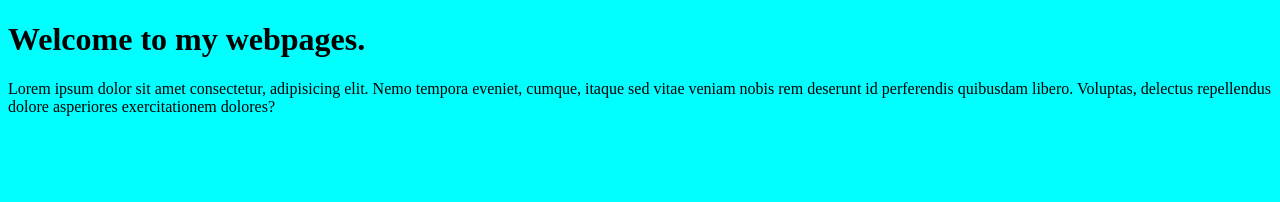
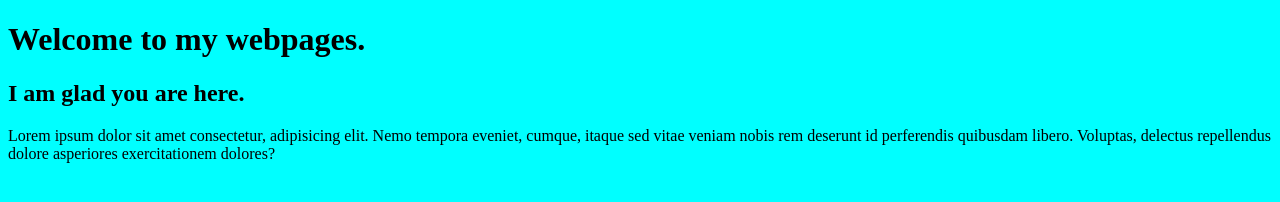
Before and after one commit to Nakia817/Git-practice, a plain HTML site: page index.html in a window 1280 px wide. Drawn offline with Linux system fonts and the light colour scheme.

Commit message:
adding my project files

```diff
--- a/index.html
+++ b/index.html
@@ -16,6 +16,7 @@
 </head>
 <body style = "background-color: brown;">
     <h1>Welcome to my webpages.</h1>
+    <h2>I am glad you are here.</h2>
     <p>Lorem ipsum dolor sit amet consectetur, adipisicing elit. Nemo tempora eveniet, cumque, itaque sed vitae veniam nobis rem deserunt id perferendis quibusdam libero. Voluptas, delectus repellendus dolore asperiores exercitationem dolores?</p>
 </body>
 </html>
--- a/styles.css
+++ b/styles.css
@@ -2,3 +2,4 @@ body{
     background-color: aqua !important;
 
 }
+/* Welcome  */
```
